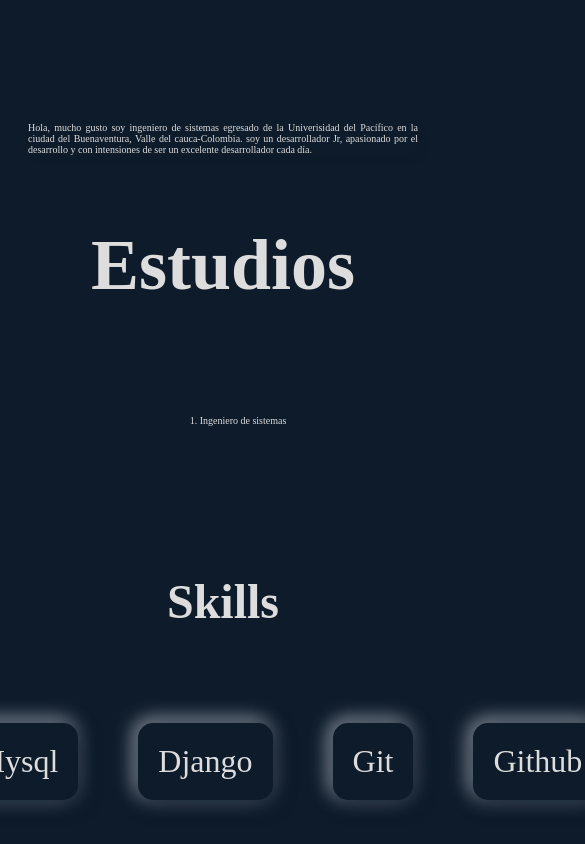
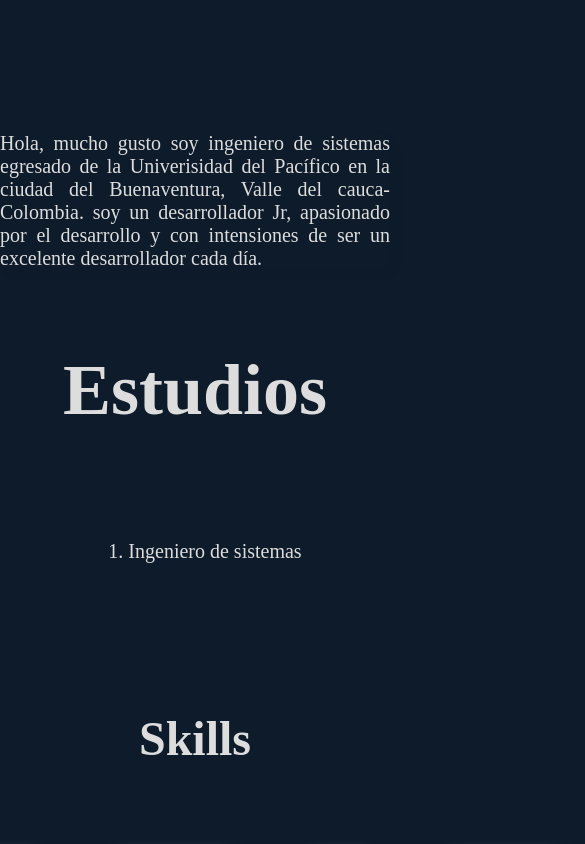
Before and after one commit to FranciscoDJVI/Javascript, a React (Create React App) app in the folder mifirstpage/: page / in a window 390 px wide. Shown: the part 1120-1964 px from the top of the page, 585 px wide, since content can reach past the window. Built offline with nearby package versions, Linux system fonts and the light colour scheme.

Commit message:
responsive

```diff
--- a/mifirstpage/src/App.css
+++ b/mifirstpage/src/App.css
@@ -3,7 +3,7 @@ body {
   background: var(--principal-color);
   color: #dddddd;
   display: flex;
-  flex-direction: row;
+  flex-direction: column;
   align-items: center;
   justify-items: center;
   margin: 10px;
@@ -71,7 +71,7 @@ ol li {
 @media (min-width: 1200px) {
   body {
     display: flex;
-    flex-direction: row;
+    flex-direction: column;
     align-items: center;
     justify-items: center;
     margin: 10px;
@@ -176,10 +176,11 @@ ol li {
     margin: 0;
   }
   .estudies-li {
-    font-size: 10px;
+    font-size: 20px;
     margin-bottom: 60px;
   }
   .skills {
+    font-size: 20px;
     margin-bottom: 60px;
   }
 }
@@ -187,7 +188,7 @@ ol li {
 @media (min-width: 360px) {
   body {
     display: flex;
-    flex-direction: row;
+    flex-direction: column;
     align-items: center;
     justify-items: center;
     margin: 10px;
@@ -220,19 +221,20 @@ ol li {
     height: 120px;
   }
   .presentation-text {
-    font-size: 10px;
+    font-size: 20px;
     padding: 0;
     margin: 0;
   }
   .estudies-li {
-    font-size: 10px;
+    font-size: 20px;
     margin-bottom: 60px;
   }
   .skills {
+    font-size: 20px;
     margin-bottom: 60px;
   }
   .projects {
-    width: 100%;
+    width: 50%;
     padding: 0;
     margin: 0;
   }
```
